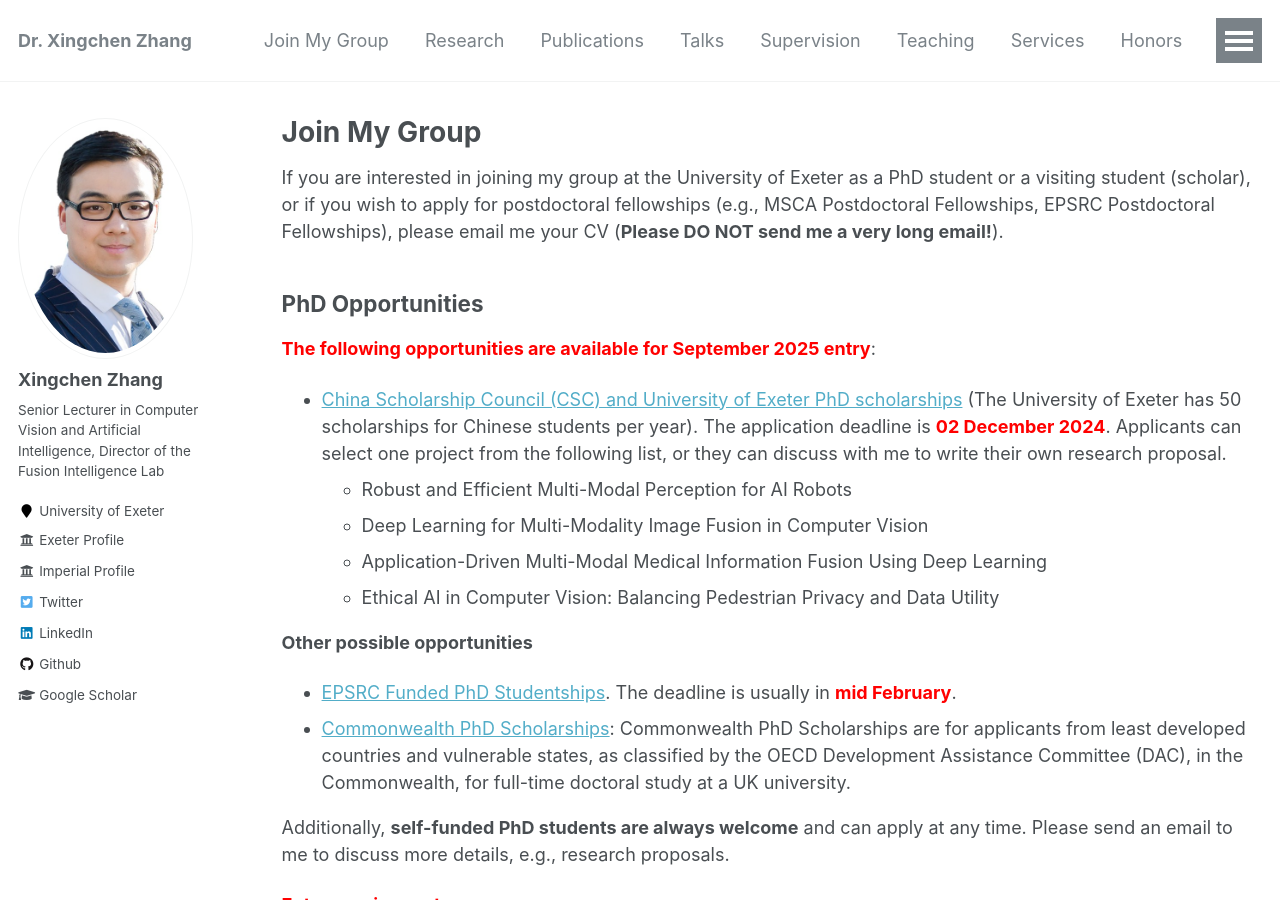
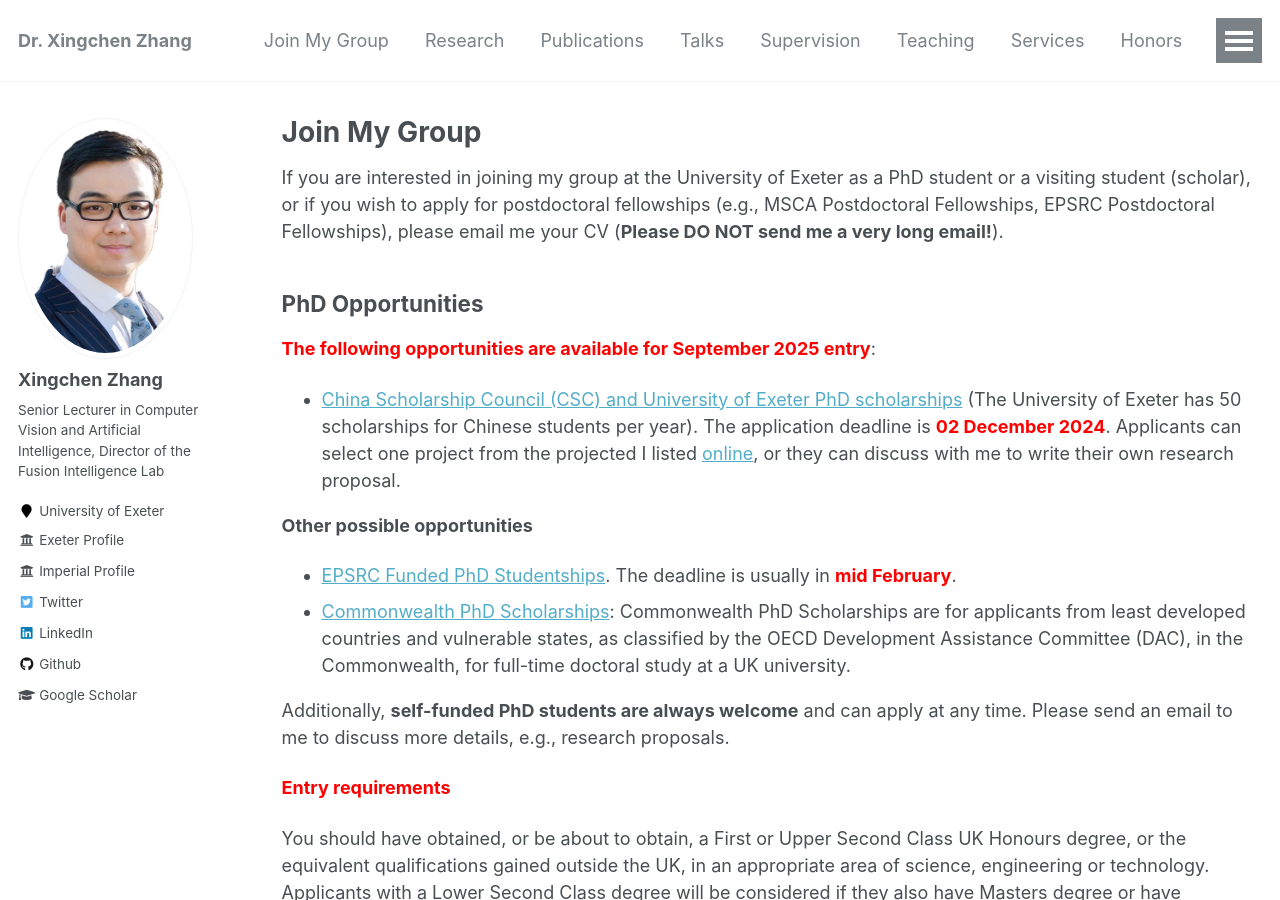
Before and after one commit to xingchenzhang/xingchenzhang.github.io, a Jekyll site: the page built from _pages/vacancies.md, in a window 1280 px wide and 900 px high. Built offline with Jekyll 4.4.1, drawn with Linux system fonts in a browser that asks for light colours.

Commit message:
update CSC

```diff
--- a/_pages/vacancies.md
+++ b/_pages/vacancies.md
@@ -12,12 +12,7 @@ PhD Opportunities
 -------------
 **<span style="color: red;">The following opportunities are available for September 2025 entry</span>**:
 
-- [China Scholarship Council (CSC) and University of Exeter PhD scholarships](https://www.exeter.ac.uk/study/pg-research/csc-scholarships/) (The University of Exeter has 50 scholarships for Chinese students per year). The application deadline is **<span style="color: red;">02 December 2024</span>**. Applicants can select one project from the following list, or they can discuss with me to write their own research proposal.
-	- Robust and Efficient Multi-Modal Perception for AI Robots
-	- Deep Learning for Multi-Modality Image Fusion in Computer Vision
-	- Application-Driven Multi-Modal Medical Information Fusion Using Deep Learning
-	- Ethical AI in Computer Vision: Balancing Pedestrian Privacy and Data Utility
-
+- [China Scholarship Council (CSC) and University of Exeter PhD scholarships](https://www.exeter.ac.uk/study/pg-research/csc-scholarships/) (The University of Exeter has 50 scholarships for Chinese students per year). The application deadline is **<span style="color: red;">02 December 2024</span>**. Applicants can select one project from the projected I listed [online](https://www.exeter.ac.uk/study/pg-research/csc-scholarships/environment/), or they can discuss with me to write their own research proposal.
 
 **Other possible opportunities**
 
```
Also changed, not shown: _pages/about.md (+1 -5 lines).
